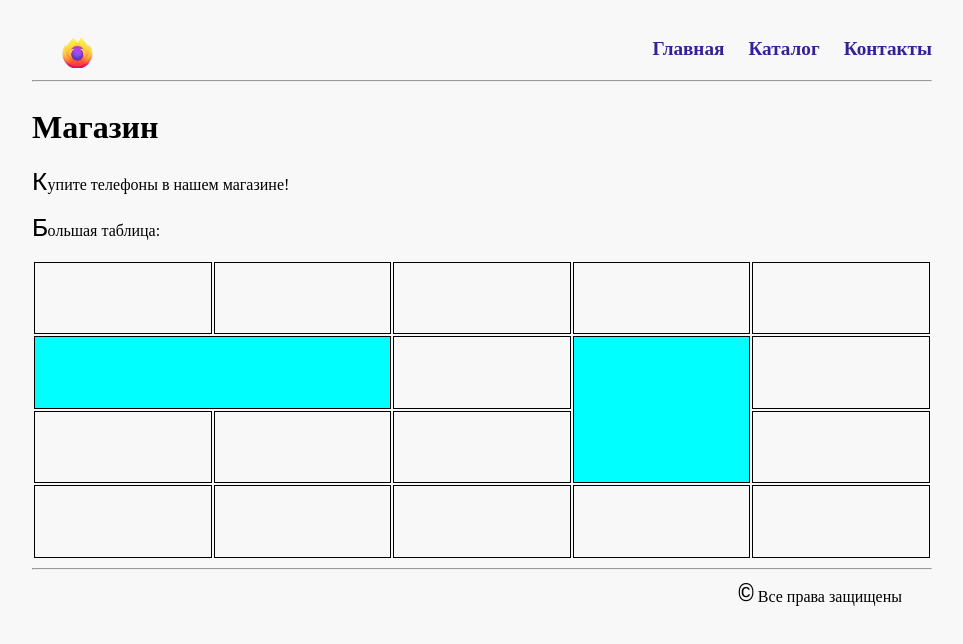
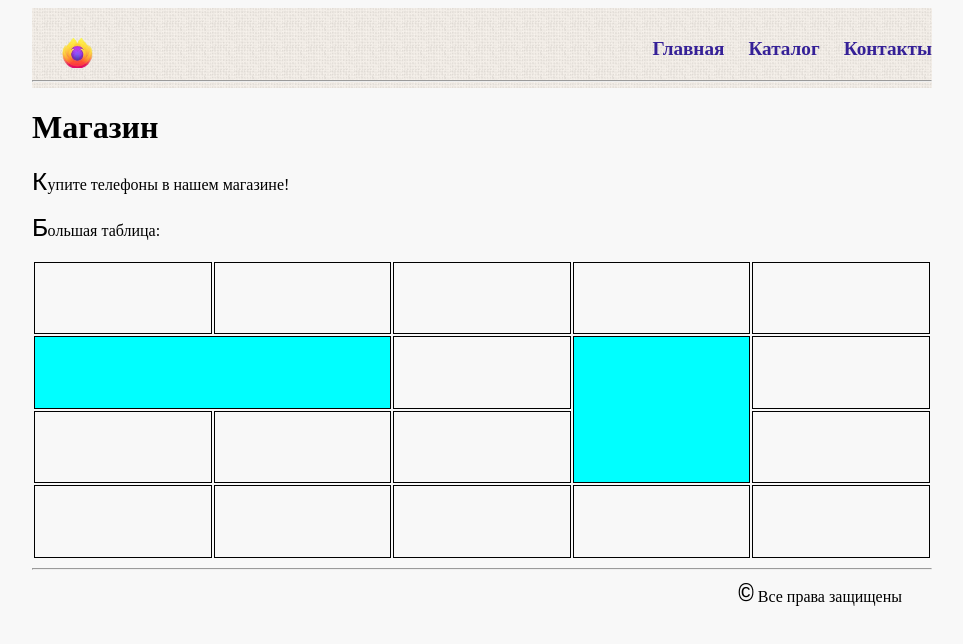
Before and after one commit to AlekseyGur/Education, a plain HTML site: page HTML-CSS/lesson_5/index.html in a window 1280 px wide. Shown: the whole page, without its empty margins (158-1121 px from the left). Drawn offline with Linux system fonts and the light colour scheme.

Commit message:
Фоновые изображения для header на каждой странице

```diff
--- a/HTML-CSS/lesson_5/css/style.css
+++ b/HTML-CSS/lesson_5/css/style.css
@@ -23,6 +23,7 @@ p:first-letter{
 /* хидер */
 .container .header{
    height: 80px;
+   background: url(../img/bg.png) 50% 0 repeat #f5f0ea;
 }
 .container .header img{
    margin: 30px 0 0 30px;
```
Also changed, not shown: HTML-CSS/lesson_5/img/bg.png (added).
